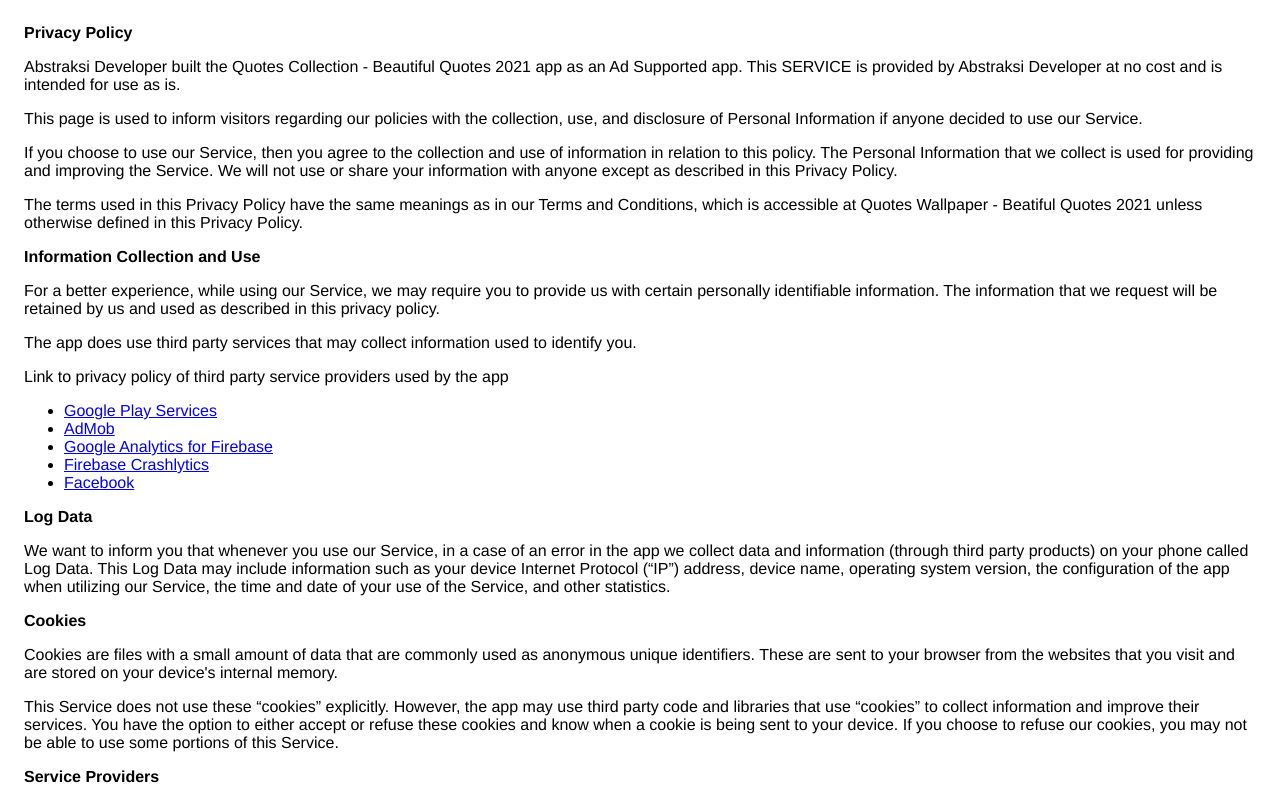
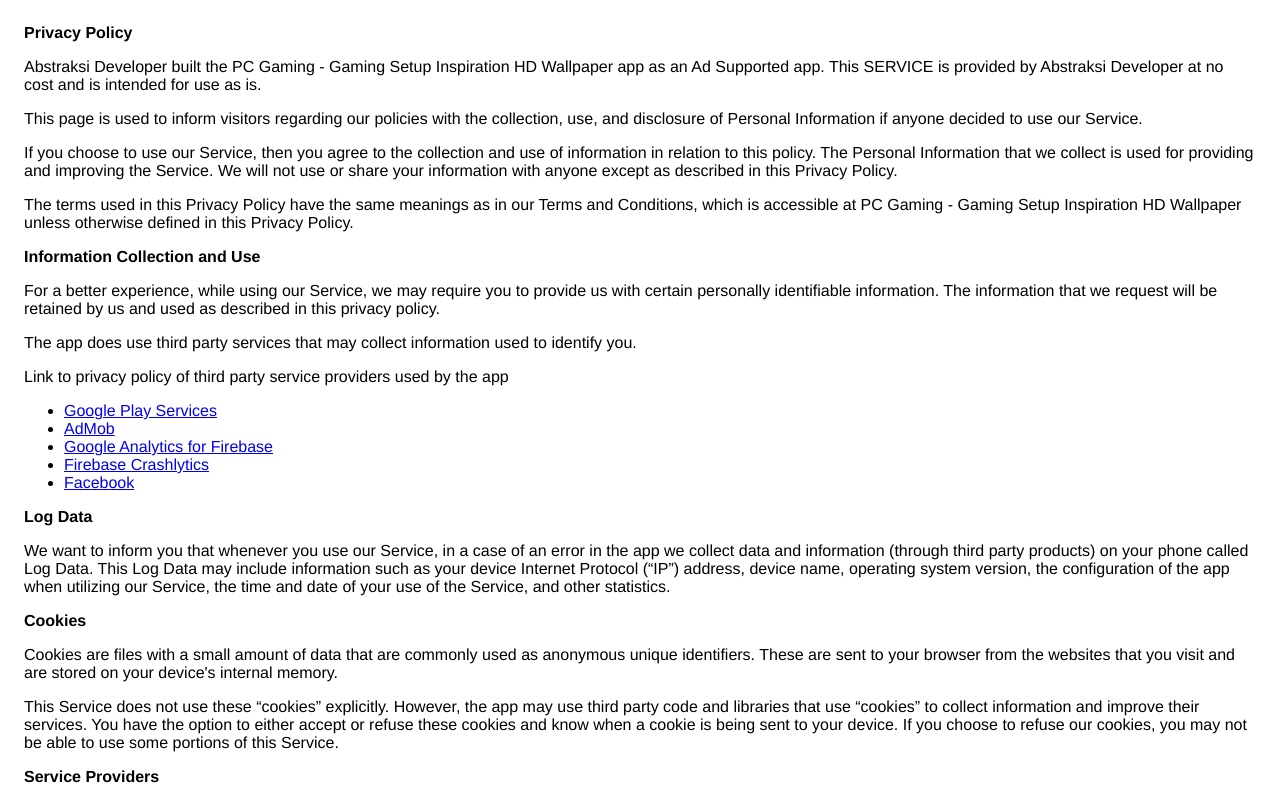
Before and after one commit to cnzcnzcnz/privacy-policy-web, a plain HTML site: page index.html in a window 1280 px wide. Shown: the top 799 px of the page. Drawn offline with Linux system fonts and the light colour scheme.

Commit message:
privacy policy for desktopwallpaper

```diff
--- a/index.html
+++ b/index.html
@@ -8,7 +8,7 @@
     </head>
     <body>
     <strong>Privacy Policy</strong> <p>
-                  Abstraksi Developer built the Quotes Collection - Beautiful Quotes 2021 app as
+                  Abstraksi Developer built the PC Gaming - Gaming Setup Inspiration HD Wallpaper  app as
                   an Ad Supported app. This SERVICE is provided by
                   Abstraksi Developer at no cost and is intended for use as
                   is.
@@ -25,7 +25,7 @@
                 </p> <p>
                   The terms used in this Privacy Policy have the same meanings
                   as in our Terms and Conditions, which is accessible at
-                  Quotes Wallpaper - Beatiful Quotes 2021 unless otherwise defined in this Privacy Policy.
+                  PC Gaming - Gaming Setup Inspiration HD Wallpaper  unless otherwise defined in this Privacy Policy.
                 </p> <p><strong>Information Collection and Use</strong></p> <p>
                   For a better experience, while using our Service, we
                   may require you to provide us with certain personally
```
